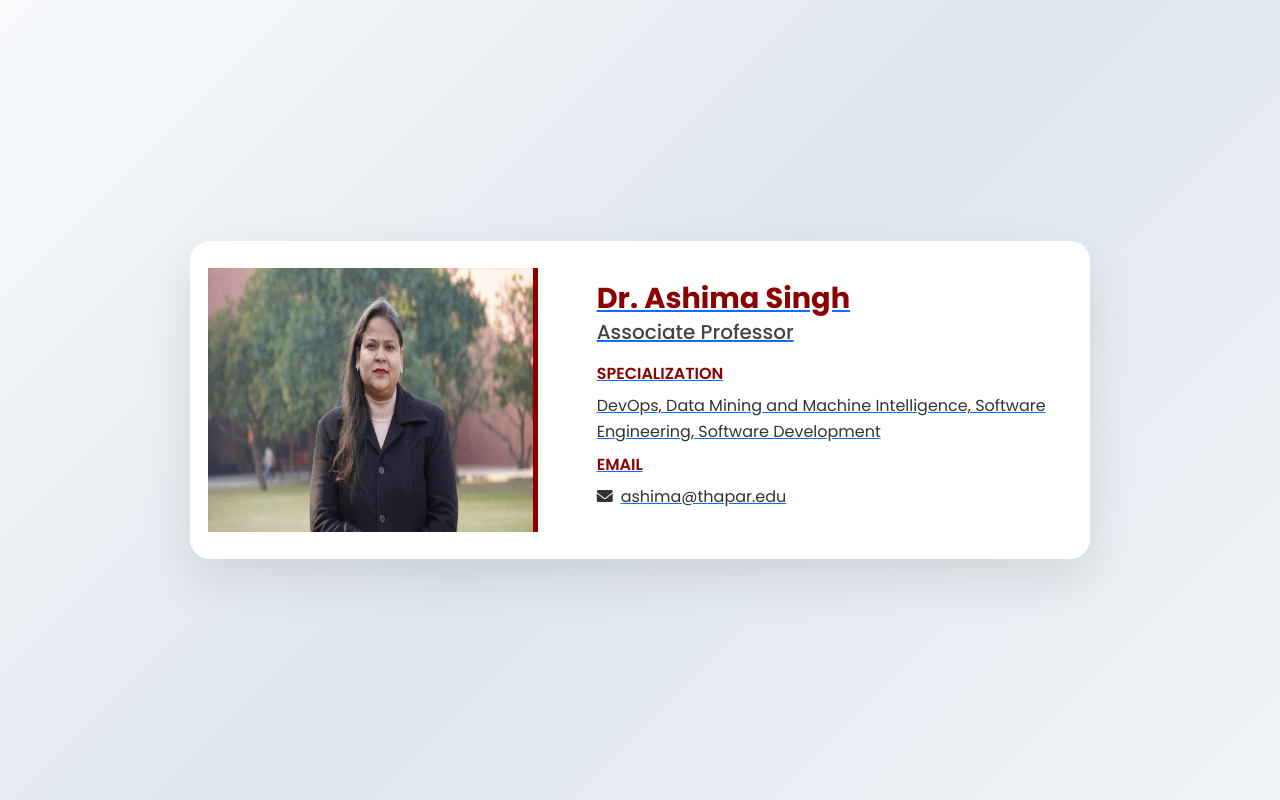
After one commit to lavkush2336/faculty-pool, a PHP site: page /faculty-member.php in a window 1280 px wide. The commit adds this page. Run offline with PHP 8.4, Linux system fonts and the light colour scheme.

Commit message:
changes in index and faculty-member

```diff
--- /dev/null
+++ b/faculty-member.php
@@ -0,0 +1,141 @@
+<?php
+// faculty-member.php
+?>
+<!DOCTYPE html>
+<html lang="en">
+<head>
+  <meta charset="UTF-8">
+  <meta name="viewport" content="width=device-width, initial-scale=1.0">
+  <title>Faculty Member - Faculty Pool</title>
+
+  <!-- Bootstrap & Fonts -->
+  <link href="https://cdn.jsdelivr.net/npm/bootstrap@5.3.2/dist/css/bootstrap.min.css" rel="stylesheet">
+  <link href="https://cdnjs.cloudflare.com/ajax/libs/font-awesome/6.0.0/css/all.min.css" rel="stylesheet">
+  <link href="https://fonts.googleapis.com/css2?family=Poppins:wght@400;500;600;700&display=swap" rel="stylesheet">
+
+  <style>
+    body {
+      font-family: 'Poppins', sans-serif;
+      background: linear-gradient(135deg, #f8fafc 0%, #e0e7ef 50%, #f0f4f8 100%);
+      min-height: 100vh;
+      display: flex;
+      justify-content: center;
+      align-items: center;
+      padding: 40px 10px;
+    }
+
+    .faculty-card {
+      display: flex;
+      flex-wrap: wrap;
+      align-items: center;
+      background: white;
+      border-radius: 20px;
+      box-shadow: 0 20px 50px rgba(0, 0, 0, 0.1);
+      overflow: hidden;
+      max-width: 900px;
+      transition: all 0.3s ease;
+    }
+
+    .faculty-card:hover {
+      transform: translateY(-5px);
+      box-shadow: 0 25px 60px rgba(139, 0, 0, 0.15);
+    }
+
+    .faculty-image {
+      flex: 1 1 300px;
+      min-width: 280px;
+      height: 100%;
+      position: relative;
+      /* background: #8B0000; */
+      display: flex;
+      align-items: center;
+      justify-content: center;
+    }
+
+    .faculty-image img {
+      width: 90%;
+      height: 100%;
+      object-fit: cover;
+      border-right: 5px solid #8B0000;
+    }
+
+    .faculty-info {
+      flex: 2 1 400px;
+      padding: 40px;
+    }
+
+    .faculty-info h2 {
+      font-weight: 700;
+      color: #8B0000;
+      font-size: 1.8rem;
+      margin-bottom: 5px;
+    }
+
+    .faculty-info h5 {
+      font-weight: 500;
+      color: #444;
+      margin-bottom: 20px;
+    }
+
+    .faculty-info h6 {
+      font-weight: 600;
+      margin-bottom: 10px;
+      color: #8B0000;
+      text-transform: uppercase;
+    }
+
+    .faculty-info p {
+      color: #333;
+      margin-bottom: 10px;
+      line-height: 1.6;
+    }
+
+    .faculty-info a {
+      display: inline-block;
+      color: #8B0000;
+      font-weight: 600;
+      text-decoration: none;
+      margin-top: 10px;
+      transition: color 0.3s ease;
+    }
+
+    .faculty-info a:hover {
+      color: #A52A2A;
+    }
+
+    @media (max-width: 768px) {
+      .faculty-card {
+        flex-direction: column;
+      }
+
+      .faculty-image img {
+        border-right: none;
+        border-bottom: 5px solid #8B0000;
+      }
+
+      .faculty-info {
+        padding: 25px;
+      }
+    }
+  </style>
+</head>
+<body>
+    <a href="book-appointment.php">
+  <div class="faculty-card">
+    <div class="faculty-image">
+      <img src="images/ashima-singh.jpg" alt="Dr. Ashima Singh">
+    </div>
+    <div class="faculty-info">
+      <h2>Dr. Ashima Singh</h2>
+      <h5>Associate Professor</h5>
+
+      <h6>Specialization</h6>
+      <p>DevOps, Data Mining and Machine Intelligence, Software Engineering, Software Development</p>
+
+      <h6>Email</h6>
+      <p><i class="fas fa-envelope me-2"></i>ashima@thapar.edu</p>
+    </div>
+  </div>
+  </a>
+</body>
+</html>
--- a/index.php
+++ b/index.php
@@ -63,7 +63,7 @@
 
         <!-- Right side: Faculty -->
         <div class="flex space-x-8">
-          <a href="#" class="nav-item active">FACULTY</a>
+          <a href="faculty-member.php" class="nav-item active">FACULTY</a>
         </div>
       </div>
     </div>
```
Also changed, not shown: images/ashima-singh.jpg (added).
